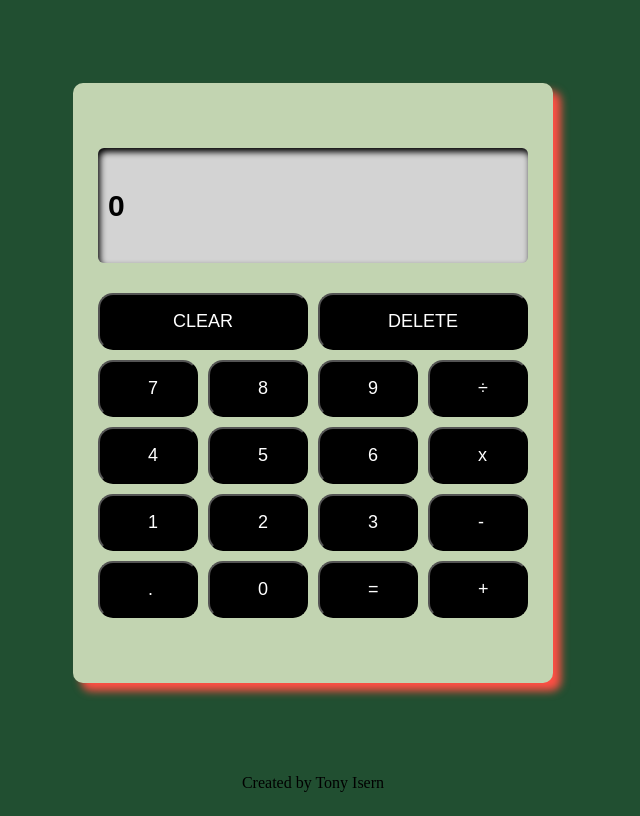
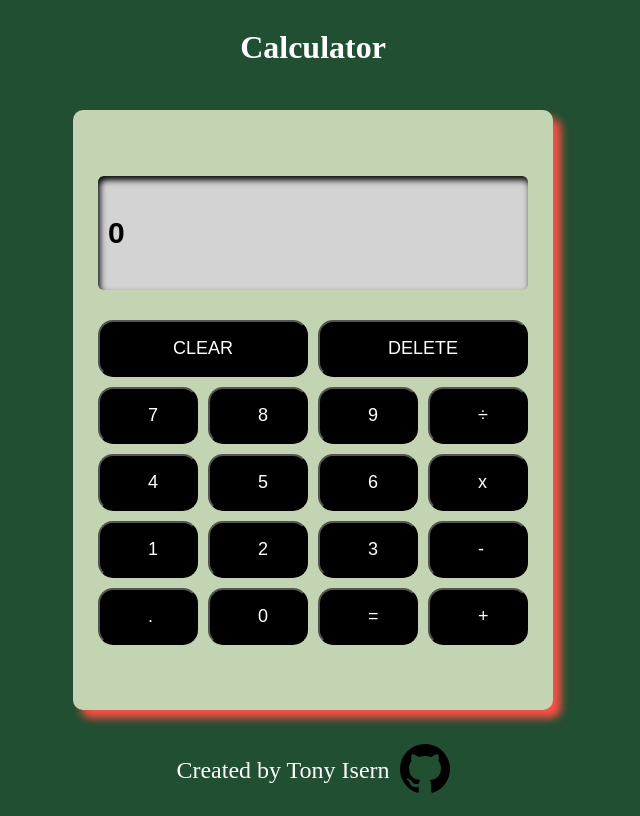
Before and after one commit to OptimisticTrousers/calculator, a plain HTML site: page index.html in a window 1280 px wide. Shown: the whole page, without its empty margins (335-975 px from the left). Drawn offline with Linux system fonts and the light colour scheme; a web font is replaced by a local one.

Commit message:
Finished styling calculator

```diff
--- a/index.html
+++ b/index.html
@@ -10,6 +10,7 @@
         <script src="script.js" defer></script>
     </head>
     <body>
+        <h1 class="title">Calculator</h1>
         <main>
             <div class="panel">
                 <h1 class="last-inputs"></h1>
@@ -40,6 +41,9 @@
         </main>
         <footer>
             <p>Created by Tony Isern</p>
+            <a href="https://github.com/OptimisticTrousers">
+                <img class="github-logo" src="github-logo.svg">
+               </a>
         </footer>
     </body>
 </html>
--- a/stylesheet.css
+++ b/stylesheet.css
@@ -6,6 +6,7 @@ body{
     flex-direction: column;
     align-items: center;
     background-color: #214f31;
+    gap: 16px;
 }
 
 .buttons{
@@ -66,5 +67,34 @@ button{
     font-size: large;
 }
 footer{
+    font-size: 16px;
     margin-top: auto;
+    display: flex;
+    justify-content: center;
+    align-items:center;
+    gap: 10px;
 }
+.github-logo:hover{
+
+    transform:rotate(360deg);
+}
+.github-logo{
+
+    overflow: hidden;
+    transition-duration: 1s;
+    transition-property:transform;
+}
+img{
+    width: 50px;
+    height: 50px;
+}
+ p{
+    font-size: 24px;
+    color: white;
+}
+
+.title{
+    font-family: "Scientific Calculator LCD";
+    color: white;
+    font-size: xx-large;
+}
```
Also changed, not shown: github-logo.svg (added).
